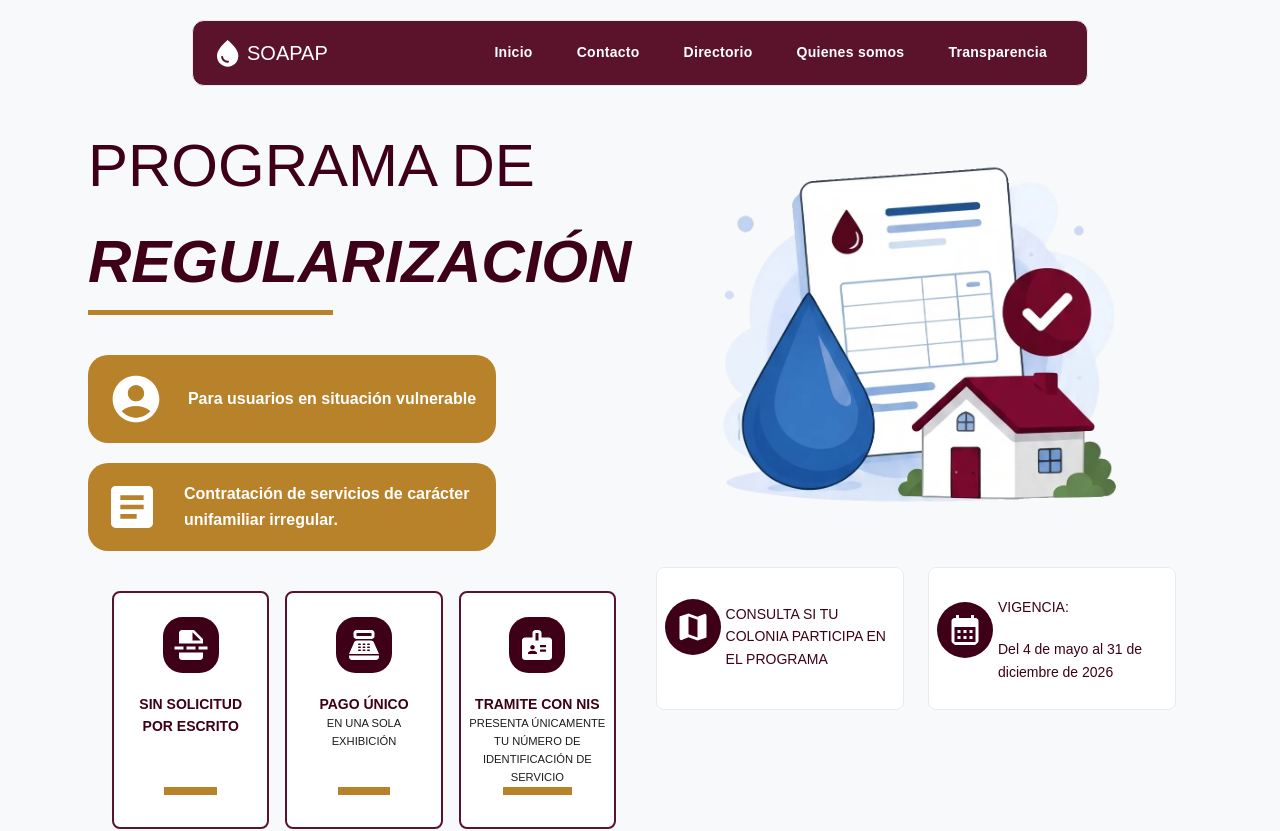
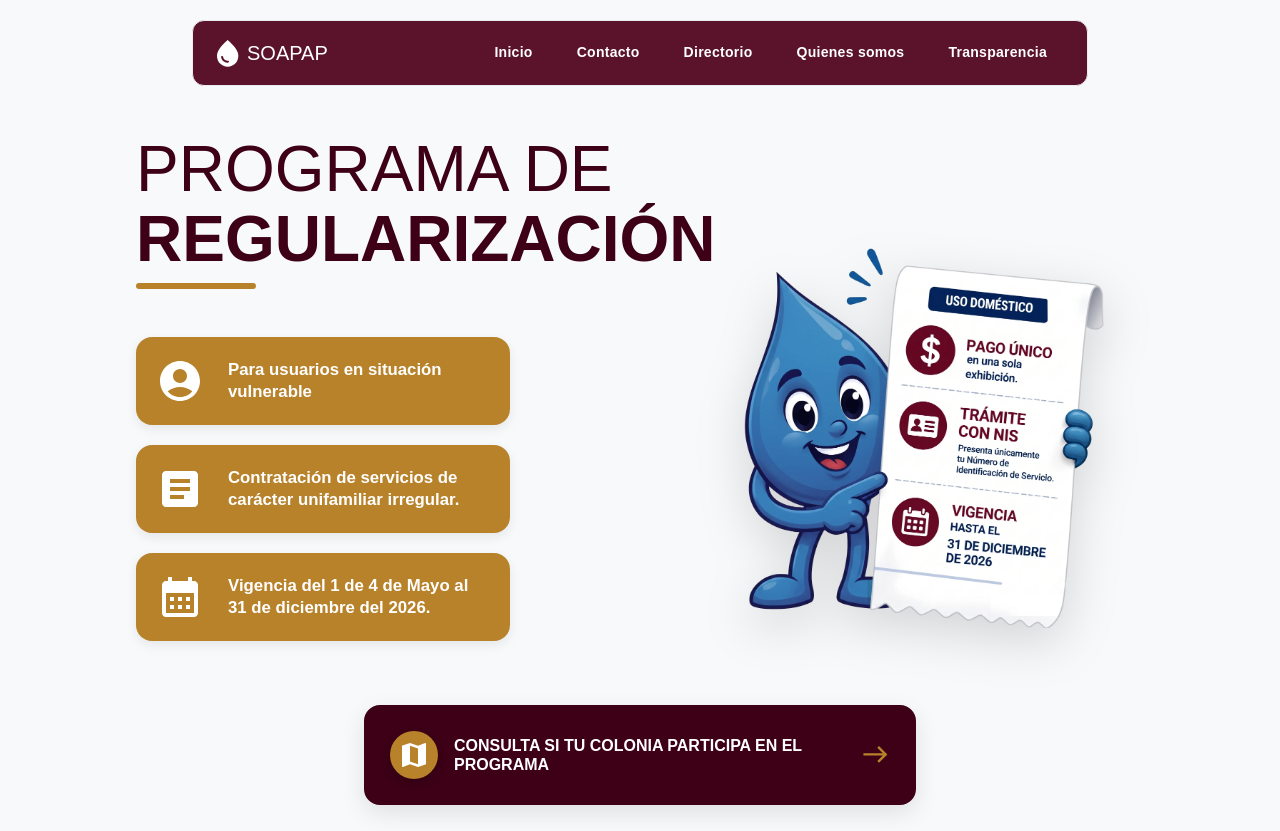
Before and after one commit to fsjorg3/SOAPAPV2, a React (Vite) app in the folder frontend/: page /regularizacion_domestica in a window 1280 px wide. Shown: the top 831 px of the page. Built offline with nearby package versions, Linux system fonts and the light colour scheme.

Commit message:
se actualizo lista de colonias y se modico el hero del programa de regularizacion

```diff
--- a/frontend/public/colonias.json
+++ b/frontend/public/colonias.json
@@ -11,13 +11,16 @@
   "AMP. 6 DE JUNIO",
   "AMP. FRATERNIDAD ANTORCHISTA",
   "AMP. UNION ANTORCHISTA",
+  "AMPLIACIÓN BALCONES DEL SUR",
   "AMPLIACION BOSQUES DE SANTA ANITA",
   "AMPLIACION GUADALUPE HIDALGO",
   "AMPLIACION HISTORIADORES",
   "AMPLIACION UNION ANTORCHISTA",
   "ANTORCHISTA",
   "AQUILES SERDAN ANTORCHISTA",
+  "AZTECA",
   "AZTECA (CARRETERA A TEHUACAN)",
+  "BALCONES DEL SUR",
   "BARRANCA HONDA",
   "BARRANCA HONDA CUAUTLANCINGO",
   "BENITO JUAREZ RESURRECCION",
@@ -136,6 +139,7 @@
   "TLILOXTOC",
   "TRES CRUCES",
   "UNIDAD HAB. MAGISTERIAL PERIFERICO SUR, CENCALLI",
+  "UNIDAD HABITACIONAL ANTORCHA OBRERA (SANCTÓRUM)",
   "UNIDAD SAN ANGEL (SAN SALVADOR CHACHAPA)",
   "UNION ANTORCHISTA",
   "VALLE DE ANAHUAC",
--- a/frontend/src/components/regularizacion-domestica/HeroSection.tsx
+++ b/frontend/src/components/regularizacion-domestica/HeroSection.tsx
@@ -4,243 +4,220 @@ import Typography from "@mui/material/Typography";
 import AccountCircleIcon from '@mui/icons-material/AccountCircle';
 import ArticleIcon from '@mui/icons-material/Article';
 import img_regularizacion_domestica from "../../assets/regularizacion_domestica/regularizar.webp";
+import img_gota_regularizacion from "../../assets/mascota/gota.webp";
 import { Card, CardContent } from "@mui/material";
 import InsertPageBreakIcon from '@mui/icons-material/InsertPageBreak';
 import BadgeIcon from '@mui/icons-material/Badge';
 import PointOfSaleIcon from '@mui/icons-material/PointOfSale';
 import MapIcon from '@mui/icons-material/Map';
 import CalendarMonthIcon from '@mui/icons-material/CalendarMonth';
+import EastIcon from '@mui/icons-material/East';
 
 export default function HeroSection({ setOpenColoniasDialog }: { setOpenColoniasDialog: (v: boolean) => void }) {
     return (
-        <>
-            <Grid container spacing={2} sx={{ alignItems: 'center', marginBottom: { xs: "20px", md: "40px" } }}
-                className='grid-padre-1'>
+        <Box sx={{ position: 'relative', pb: { xs: 4, md: 8 }, maxHeight: { md: '100vh' } }}>
+            <Grid container spacing={{ xs: 3, md: 4 }} sx={{ alignItems: 'center', mb: { xs: "20px", md: "40px" }, mt: 2 }}>
                 <Grid size={{ xs: 12, md: 6 }}
                     sx={{
                         display: 'flex', height: '100%', flexDirection: 'column',
-                        justifyContent: 'flex-start', alignItems: 'flex-start'
-                    }}
-                    className='grid-padre-2'>
-                    <Box sx={{
-                        width: '100%', height: '100%', display: 'flex', flexDirection: 'column',
-                        justifyContent: 'flex-start', alignItems: 'flex-start'
-                    }} className='contenedor-1'>
-                        <Box sx={{ width: '100%', display: 'flex', flexWrap: 'wrap' }}>
+                        justifyContent: 'center', alignItems: 'flex-start',
+                        px: { xs: 2, sm: 4, md: 6 }
+                    }}>
+
                     {/* Title */}
                     <Box
                         sx={{
                             width: "100%",
                             display: "flex",
                             flexDirection: "column",
-                                    alignItems: "start",
-                                    marginBottom: { xs: "20px", md: "40px" },
+                            alignItems: { xs: 'center', md: 'start' },
+                            textAlign: { xs: 'center', md: 'left' },
+                            mb: { xs: 4, md: 6 },
                         }}
                     >
                         <Typography
                             sx={{
-                                        textAlign: "left",
-                                        fontSize: { xs: '38px', md: "60px" },
+                                fontSize: { xs: '2rem', sm: '3.5rem', md: "4rem" },
                                 color: "primary.main",
-                                        borderBottom: "2px solid secondary.main",
+                                fontWeight: 300,
+                                lineHeight: 1.1,
+                                mb: 1
                             }}
                         >
-                                    PROGRAMA DE <Box component='em' sx={{ fontWeight: "900", }}>REGULARIZACIÓN</Box>
+                            PROGRAMA DE <br />
+                            <Box component='span' sx={{ fontWeight: 900, color: 'primary.main' }}>REGULARIZACIÓN</Box>
                         </Typography>
                         <Box
                             sx={{
-                                        width: { xs: "50%", md: "45%" },
-                                        height: "5px",
+                                width: { xs: "80px", md: "120px" },
+                                height: "6px",
                                 backgroundColor: "secondary.main",
+                                borderRadius: '3px'
                             }}
                         />
+                    </Box>
 
-                            </Box>
-                        </Box>
-                        <Box sx={{ width: '100%', display: 'flex', justifyContent: 'flex-start', alignItems: 'flex-start', flexDirection: 'column', gap: '20px' }}>
+                    {/* Info items */}
+                    <Box sx={{ width: '100%', display: 'flex', flexDirection: 'column', gap: 2.5, alignItems: { xs: 'center', md: 'flex-start' } }}>
                         <Box sx={{
-                                width: { xs: '100%', md: '75%' }, backgroundColor: 'secondary.main', display: 'flex',
-                                justifyContent: 'center', alignItems: 'center', borderRadius: '20px',
-                                gap: 3, p: 2
+                            width: { xs: '100%', sm: '80%', md: '90%', lg: '85%' },
+                            backgroundColor: 'secondary.main',
+                            display: 'flex',
+                            justifyContent: 'flex-start',
+                            alignItems: 'center',
+                            borderRadius: '16px',
+                            gap: { xs: 2, md: 3 },
+                            p: { xs: 2, md: 2.5 },
+                            boxShadow: '0 4px 12px rgba(0,0,0,0.08)',
+                            transition: 'transform 0.3s',
+                            '&:hover': { transform: 'translateX(8px)' }
                         }}>
-                                <AccountCircleIcon sx={{ fontSize: '7vh', color: 'secondary.contrastText' }} />
+                            <AccountCircleIcon sx={{ fontSize: { xs: '2.5rem', md: '3rem' }, color: 'secondary.contrastText' }} />
                             <Typography
                                 sx={{
                                     textAlign: "left",
-                                        fontSize: "1rem",
+                                    fontSize: { xs: '0.95rem', md: '1.05rem' },
                                     color: "primary.contrastText",
-                                        borderBottom: "2px solid secondary.main",
-                                        fontWeight: 800,
+                                    fontWeight: 700,
+                                    lineHeight: 1.3
                                 }}
                             >
                                 Para usuarios en situación vulnerable
                             </Typography>
                         </Box>
                         <Box sx={{
-                                width: { xs: '100%', md: '75%' }, backgroundColor: 'secondary.main', display: 'flex',
-                                justifyContent: 'center', alignItems: 'center', borderRadius: '20px',
-                                gap: 3, p: 2
+                            width: { xs: '100%', sm: '80%', md: '90%', lg: '85%' },
+                            backgroundColor: 'secondary.main',
+                            display: 'flex',
+                            justifyContent: 'flex-start',
+                            alignItems: 'center',
+                            borderRadius: '16px',
+                            gap: { xs: 2, md: 3 },
+                            p: { xs: 2, md: 2.5 },
+                            boxShadow: '0 4px 12px rgba(0,0,0,0.08)',
+                            transition: 'transform 0.3s',
+                            '&:hover': { transform: 'translateX(8px)' }
                         }}>
-                                <ArticleIcon sx={{ fontSize: '7vh', color: 'secondary.contrastText' }} />
+                            <ArticleIcon sx={{ fontSize: { xs: '2.5rem', md: '3rem' }, color: 'secondary.contrastText' }} />
                             <Typography
                                 sx={{
                                     textAlign: "left",
-                                        fontSize: "1rem",
+                                    fontSize: { xs: '0.95rem', md: '1.05rem' },
                                     color: "primary.contrastText",
-                                        borderBottom: "2px solid secondary.main",
-                                        fontWeight: 800,
+                                    fontWeight: 700,
+                                    lineHeight: 1.3
                                 }}
                             >
                                 Contratación de servicios de carácter unifamiliar irregular.
                             </Typography>
                         </Box>
+                        <Box sx={{
+                            width: { xs: '100%', sm: '80%', md: '90%', lg: '85%' },
+                            backgroundColor: 'secondary.main',
+                            display: 'flex',
+                            justifyContent: 'flex-start',
+                            alignItems: 'center',
+                            borderRadius: '16px',
+                            gap: { xs: 2, md: 3 },
+                            p: { xs: 2, md: 2.5 },
+                            boxShadow: '0 4px 12px rgba(0,0,0,0.08)',
+                            transition: 'transform 0.3s',
+                            '&:hover': { transform: 'translateX(8px)' }
+                        }}>
+                            <CalendarMonthIcon sx={{ fontSize: { xs: '2.5rem', md: '3rem' }, color: 'secondary.contrastText' }} />
+                            <Typography
+                                sx={{
+                                    textAlign: "left",
+                                    fontSize: { xs: '0.95rem', md: '1.05rem' },
+                                    color: "primary.contrastText",
+                                    fontWeight: 700,
+                                    lineHeight: 1.3
+                                }}
+                            >
+                                Vigencia del 1 de 4 de Mayo al 31 de diciembre del 2026.
+                            </Typography>
                         </Box>
                     </Box>
                 </Grid>
-                <Grid size={{ xs: 12, md: 6 }} sx={{ display: 'flex', justifyContent: 'center', mt: { xs: 4, md: 0 } }}>
-                    <Box component='img' src={img_regularizacion_domestica} sx={{ display: 'block', width: { xs: '100%', md: '75%' }, maxWidth: '500px', height: 'auto' }} />
+
+                <Grid size={{ xs: 12, md: 6 }} sx={{ display: 'flex', justifyContent: 'center', alignItems: 'center', mt: { xs: 4, md: 0 }, px: { xs: 2, md: 0 } }}>
+                    <Box component='img' src={img_gota_regularizacion}
+                        sx={{
+                            display: 'block',
+                            width: { xs: '72%', sm: '54%', md: '67%' },
+                            maxWidth: '495px',
+                            height: 'auto',
+                            transform: { xs: 'none', md: 'translateY(20px)', lg: 'translateY(50px)' },
+                            filter: 'drop-shadow(0px 15px 25px rgba(0,0,0,0.15))'
+                        }} />
                 </Grid>
-                <Grid size={12} sx={{ display: 'flex', justifyContent: 'center', mt: { xs: 4, md: 0 } }}>
-                    <Box
+
+                <Grid size={12} sx={{ display: 'flex', justifyContent: 'center', mt: { xs: 4, md: 4 } }}>
+                    <Card variant="outlined"
+                        onClick={() => setOpenColoniasDialog(true)}
                         sx={{
-                            width: '100%', display: 'flex', justifyContent: 'center',
-                            flexDirection: { xs: 'column-reverse', md: 'row' }
+                            width: { xs: '90%', sm: '80%', md: '60%', lg: '50%' },
+                            display: 'flex',
+                            borderRadius: '16px',
+                            borderColor: 'primary.main',
+                            borderWidth: 2,
+                            backgroundColor: 'primary.main',
+                            color: "primary.contrastText",
+                            cursor: 'pointer',
+                            overflow: 'visible',
+                            transition: 'all 0.3s ease-in-out',
+                            boxShadow: '0 8px 24px rgba(0,0,0,0.1)',
+                            '&:hover': {
+                                transform: 'translateY(-4px)',
+                                boxShadow: '0 12px 24px rgba(0,0,0,0.2)',
+                                backgroundColor: 'primary.dark',
+                                borderColor: 'primary.dark',
+                            }
+                        }}>
+                        <CardContent sx={{ padding: { xs: '12px', md: '16px' }, '&:last-child': { paddingBottom: { xs: '12px', md: '16px' } }, display: 'flex', flexGrow: 1 }}>
+                            <Box sx={{
+                                display: 'flex', flexDirection: { xs: 'row', sm: 'row' },
+                                justifyContent: 'center', alignItems: 'center', flexGrow: 1, gap: { xs: 1.5, md: 2 }
+                            }}>
+                                <Box sx={{
+                                    backgroundColor: 'secondary.main',
+                                    borderRadius: '50%',
+                                    padding: '8px',
+                                    display: 'flex',
+                                    boxShadow: '0 4px 10px rgba(0,0,0,0.2)'
+                                }}>
+                                    <MapIcon sx={{ fontSize: { xs: '1.8rem', md: '2rem' }, color: 'secondary.contrastText' }} />
+                                </Box>
 
+                                <Typography
+                                    variant="h6"
+                                    sx={{
+                                        fontWeight: 800,
+                                        color: 'primary.contrastText',
+                                        textAlign: { xs: 'center', sm: 'left' },
+                                        fontSize: { xs: '0.9rem', md: '1rem' },
+                                        lineHeight: 1.2,
+                                        flex: 1
                                     }}>
+                                    CONSULTA SI TU COLONIA PARTICIPA EN EL PROGRAMA
+                                </Typography>
 
-                        <Box sx={{ width: { xs: '100%', md: '50%' }, display: 'flex', textAlign: 'center', padding: 3, gap: 2, flexWrap: { xs: 'wrap', md: 'nowrap' }, justifyContent: 'center', alignItems: 'stretch' }}>
-                            <Card variant="outlined" sx={{ width: { xs: '100%', md: '33%' }, display: 'flex', flexDirection: 'column', border: 2, borderColor: 'primary.light' }}>
-                                <CardContent sx={{ display: 'flex', flexDirection: 'column', flexGrow: 1 }}>
-                                    <Box sx={{ display: 'flex', flexDirection: 'column', justifyContent: 'center', alignItems: 'center', flexGrow: 1, height: '100%' }}>
-                                        <InsertPageBreakIcon
-                                            sx={{
-                                                fontSize: '7vh', color: 'primary.contrastText',
-                                                backgroundColor: 'primary.main', padding: '10px', borderRadius: '35%'
-                                            }} />
-                                        <Typography variant="body2" sx={{ fontWeight: 'bold', marginTop: '20px', color: 'primary.main' }}>
-                                            SIN SOLICITUD POR ESCRITO
-                                        </Typography>
-                                        <Box sx={{ marginTop: 'auto', pt: 1, width: { xs: '50%' }, height: '5px', backgroundColor: 'secondary.main' }}></Box>
-                                    </Box>
-                                </CardContent>
-                            </Card>
-                            <Card variant="outlined" sx={{ width: { xs: '100%', md: '33%' }, display: 'flex', flexDirection: 'column', border: 2, borderColor: 'primary.light' }}>
-                                <CardContent sx={{ display: 'flex', flexDirection: 'column', flexGrow: 1 }}>
-                                    <Box sx={{ display: 'flex', flexDirection: 'column', justifyContent: 'center', alignItems: 'center', flexGrow: 1, height: '100%' }}>
-                                        <PointOfSaleIcon
-                                            sx={{
-                                                fontSize: '7vh', color: 'secondary.contrastText',
-                                                backgroundColor: 'primary.main', padding: '10px', borderRadius: '35%'
-                                            }} />
-                                        <Typography variant="body2" sx={{ fontWeight: 'bold', marginTop: '20px', color: 'primary.main' }}>
-                                            PAGO ÚNICO
-                                        </Typography>
-                                        <Typography variant="body2" sx={{ fontSize: '0.7rem' }}>
-                                            EN UNA SOLA EXHIBICIÓN
-                                        </Typography>
-                                        <Box
-                                            sx={{
-                                                marginTop: 'auto', pt: 1, width: { xs: '50%' },
-                                                height: '5px', backgroundColor: 'secondary.main'
+                                <EastIcon sx={{
+                                    fontSize: { xs: '1.5rem', md: '1.8rem' },
+                                    fontWeight: '700',
+                                    color: 'secondary.main',
+
                                 }} />
                             </Box>
                         </CardContent>
                     </Card>
-                            <Card variant="outlined" sx={{ width: { xs: '100%', md: '33%' }, display: 'flex', flexDirection: 'column', border: 2, borderColor: 'primary.light' }}>
-                                <CardContent sx={{ paddingBottom: 0, paddingInline: 0, display: 'flex', flexDirection: 'column', flexGrow: 1 }}>
-                                    <Box sx={{
-                                        paddingBottom: 0, paddingInline: 0, display: 'flex', flexDirection: 'column',
-                                        justifyContent: 'center', alignItems: 'center', flexGrow: 1, height: '100%'
-                                    }}>
-                                        <BadgeIcon
-                                            sx={{
-                                                fontSize: '7vh', color: 'primary.contrastText',
-                                                backgroundColor: 'primary.main', padding: '10px', borderRadius: '35%'
-                                            }} />
-                                        <Typography variant="body2" sx={{ fontWeight: 'bold', marginTop: '20px', color: 'primary.main' }}>
-                                            TRAMITE CON NIS
-                                        </Typography>
-                                        <Typography variant="body2" sx={{ fontSize: '0.7rem' }}>
-                                            PRESENTA ÚNICAMENTE TU NÚMERO DE IDENTIFICACIÓN DE SERVICIO
-                                        </Typography>
-                                        <Box
-                                            sx={{
-                                                marginTop: 'auto', pt: 1, width: { xs: '50%' },
-                                                height: '5px', backgroundColor: 'secondary.main',
-                                                alignItems: 'flex-end', justifyItems: 'flex-end'
-                                            }} />
+                </Grid>
+
+                {/* Decorative bottom border */}
+                <Grid size={12} sx={{ mt: { xs: 3, md: 4 }, px: { xs: 2, md: 6 } }}>
+                    <Box sx={{ height: '8px', width: '100%', backgroundColor: 'primary.light', borderRadius: '4px' }} />
+                </Grid>
+            </Grid>
         </Box>
-                                </CardContent>
-                            </Card>
-                        </Box>
-                        <Box sx={{ width: { xs: '100%', md: '50%' }, display: 'flex', textAlign: 'center', flexWrap: 'wrap', justifyContent: 'center', alignContent: 'stretch', gap: 3 }}>
-                            <Card
-                                variant="outlined"
-                                onClick={() => setOpenColoniasDialog(true)}
-                                sx={{
-                                    width: { xs: '100%', md: '45%' },
-                                    height: { xs: 'auto', md: '50%' },
-                                    justifyContent: 'center',
-                                    alignContent: 'center',
-                                    cursor: 'pointer',
-                                    transition: 'all 0.2s ease-in-out',
-                                    '&:hover': {
-                                        transform: 'translateY(-4px)',
-                                        boxShadow: '0 6px 16px rgba(0,0,0,0.1)',
-                                        borderColor: 'primary.main'
-                                    }
-                                }}
-                            >
-                                <CardContent sx={{ padding: 0 }}>
-                                    <Box sx={{ display: 'flex', flexDirection: 'row', justifyContent: 'center', alignItems: 'center' }}>
-                                        <MapIcon sx={{ fontSize: '7vh', color: 'primary.contrastText', backgroundColor: 'primary.main', padding: '10px', borderRadius: '50%' }} />
-                                        <Typography
-                                            variant="body2"
-                                            sx={{
-                                                fontWeight: 500, marginTop: '20px',
-                                                color: 'primary.main', textAlign: 'left',
-                                                paddingLeft: '5px',
-                                                fontSize: '0.875rem'
-                                            }}>
-                                            CONSULTA SI TU COLONIA PARTICIPA EN EL PROGRAMA
-                                        </Typography>
-                                    </Box>
-                                </CardContent>
-                            </Card>
-                            <Card variant="outlined" sx={{ width: { xs: '100%', md: '45%' }, height: { xs: 'auto', md: '50%' }, justifyContent: 'center', alignContent: 'center' }} >
-                                <CardContent sx={{ padding: 0 }}>
-                                    <Box sx={{ display: 'flex', flexDirection: 'row', justifyContent: 'center', alignItems: 'center' }}>
-                                        <CalendarMonthIcon sx={{ fontSize: '7vh', color: 'primary.contrastText', backgroundColor: 'primary.main', padding: '10px', borderRadius: '50%' }} />
-                                        <Box>
-                                            <Typography variant="body2"
-                                                sx={{
-                                                    fontWeight: 500, marginTop: '20px',
-                                                    color: 'primary.main', textAlign: 'left',
-                                                    paddingLeft: '5px',
-                                                }}>
-                                                VIGENCIA:
-
-                                            </Typography>
-                                            <Typography variant="body2"
-                                                sx={{
-                                                    fontWeight: 400, marginTop: '20px',
-                                                    color: 'primary.main', textAlign: 'left',
-                                                    paddingLeft: '5px',
-                                                }}>
-
-                                                Del 4 de mayo al 31 de diciembre de 2026
-                                            </Typography>
-                                        </Box>
-                                    </Box>
-                                </CardContent>
-                            </Card>
-
-                        </Box>
-
-                    </Box>
-                </Grid>
-                <Grid size={12} sx={{ border: 4, borderColor: 'primary.light' }}></Grid>
-            </Grid>
-        </>
     );
 }
```
Also changed, not shown: frontend/public/colonias.csv, frontend/src/assets/mascota/gota.webp. Lines whose indentation alone changed are shown as unchanged.
